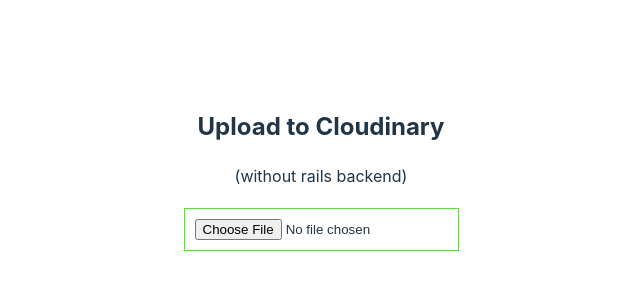
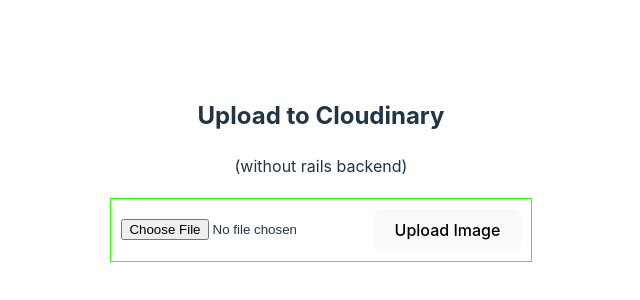
Before and after one commit to mx-kimber/Active-Storage-frontend, a React (Vite) app: page / in a window 1280 px wide. Shown: the part 230-530 px from the top of the page, without its empty margins (319-959 px from the left). Built offline with nearby package versions, Linux system fonts and the light colour scheme; what cloudinary-react would draw is missing.

Commit message:
Refactor upload functionality, integrate Cloudinary API with Axios, and add state for image selection and preview.

```diff
--- a/src/Components/Upload2Cloud.jsx
+++ b/src/Components/Upload2Cloud.jsx
@@ -1,11 +1,24 @@
-import React from 'react'
+import React, { useState } from 'react';
 import "../App.css"
+import axios from 'axios';
 
 export function Upload2Cloud() {
 
-  const uploadImage = (files) => {
-    console.log(files[0]);
-  }
+  const [imageSelected, setImageSelected] = useState();
+
+  const uploadImage = () => {
+    const formData= new FormData()
+    formData.append("file", imageSelected)
+    formData.append("upload_preset", "CLOUDINARY-UPLOAD-PRESET-NAME")
+
+    axios.post(
+      "https://api.cloudinary.com/v1_1/YOUR-CLOUD-NAME/image/upload",
+      formData
+    ).then((response) => {
+      console.log(response);
+    });
+
+  };
 
   return (
     <div>
@@ -17,9 +30,10 @@
         <input
           type="file"
           onChange={(event) => {
-            uploadImage(event.target.files);
+            setImageSelected(event.target.files[0]);
           }}
         />
+        <button onClick={uploadImage}> Upload Image </button>
       </div>
     </div>
   )
```
